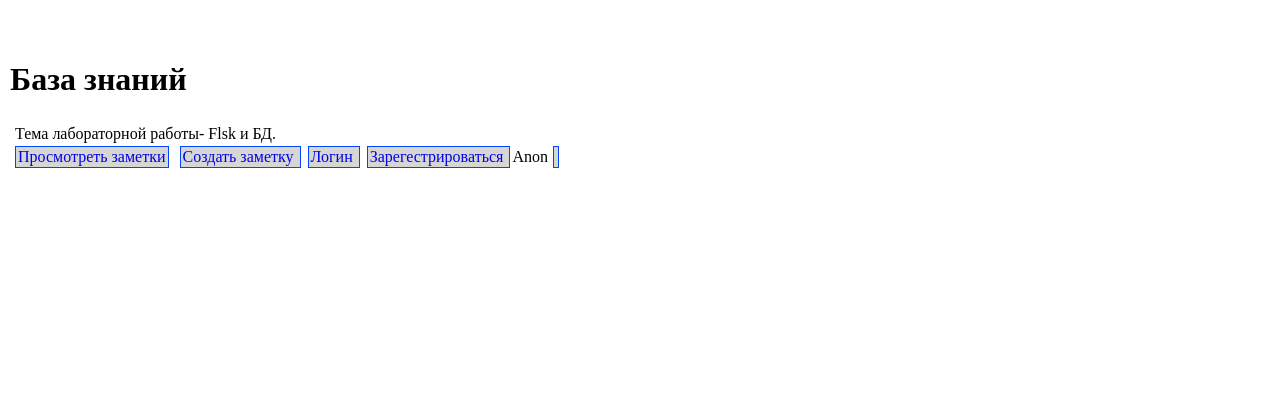
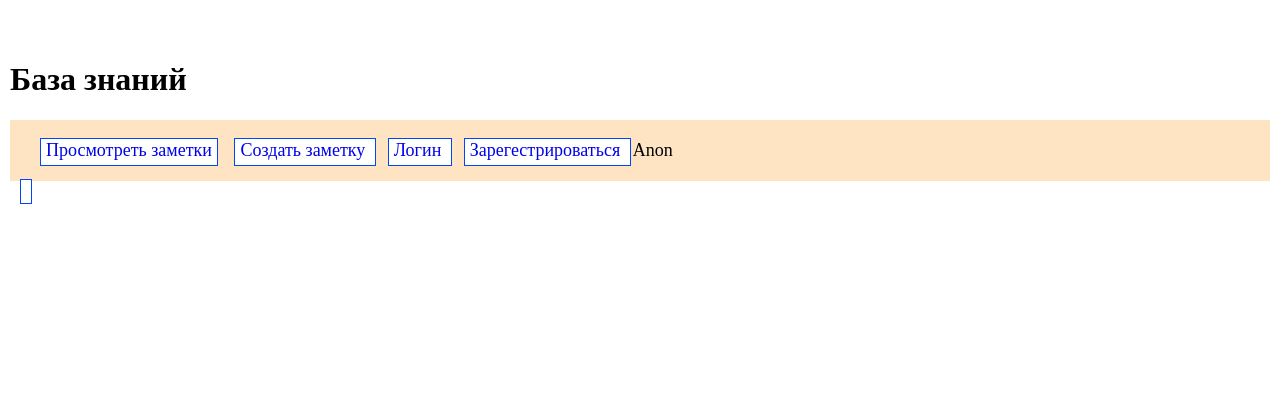
Before and after one commit to Darrrii/web-prog-labs-2, a Flask app: page /lab5/str in a window 1280 px wide. Shown: the part 58-461 px from the top of the page. Run offline with Flask 3, Linux system fonts and the light colour scheme; some libraries are stand-ins or nearby versions.

Commit message:
продолжение

```diff
--- a/lab5.py
+++ b/lab5.py
@@ -67,18 +67,19 @@
         print(errors)
         return render_template("register.html", errors=errors)
 
-        conn=dbConnect()
-        cur=conn.cursor()
+    conn=dbConnect()
+    cur=conn.cursor()
 
-        cur.execute(f"select username from users where username= '{username}';")
+    cur.execute(f"select username from users where username= '{username}';")
 
-        if cur.fetchone() is not None:
-            errors.append("Пользователь с данным именем уже существует")
-            dbClose(cur,conn)
-            return render_template("register.html", errors=errors)
-
-        cur.execute(f"insert into users (username,password) values ('{username}', '{password}')")
+    if cur.fetchone() is not None:
+        errors.append("Пользователь с данным именем уже существует")
 
         dbClose(cur,conn)
+        return render_template("register.html", errors=errors)
 
-        return redirect("/lab5/login")
+    cur.execute(f"insert into users (username,password) values ('{username}', '{password}')")
+
+    dbClose(cur,conn)
+
+    return redirect("/lab5/login")
--- a/templates/laba5.html
+++ b/templates/laba5.html
@@ -4,28 +4,30 @@
 
 {% block main %}
 <h1>База знаний</h1>
-<div>Тема лабораторной работы- Flsk и БД.</div>
+
 <style>
     a {
         border: 1px solid rgb(3, 69, 252);
         margin: 2px;
-        margin-left: 5px;
-        padding: 2px;
-        background-color: rgb(214, 214, 212);
+        margin-left: 10px;
+        padding: 5px;
+        background-color: rgb(255, 255, 254);
         text-decoration: none;
         padding-top: 1px;
         margin-top: 10px;
-
     }
     div {
-        padding: 5px;
+        background-color: bisque;
+        padding: 20px;
+        font-size: large;
     }
 </style>
+<div>
 <a href="/zametki.html">Просмотреть заметки</a>
 <a href="/sozdanie.html">Создать заметку </a>
 <a href="/login.html">Логин </a>
 <a href="/register.html">Зарегестрироваться </a>
 
 {{username}}
-
+</div>
 {% endblock %}
```
Also changed, not shown: templates/register.html (+9 -2 lines).
